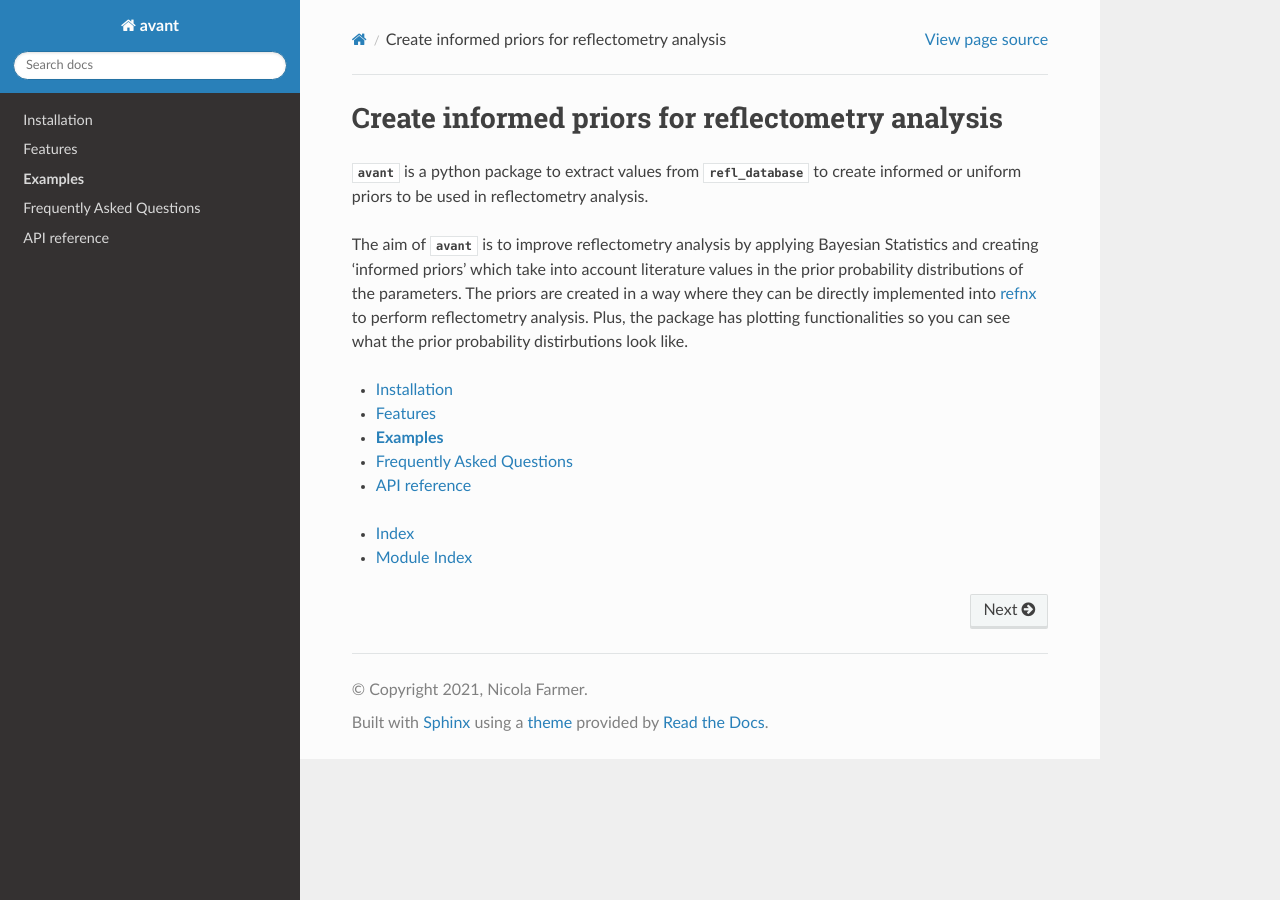
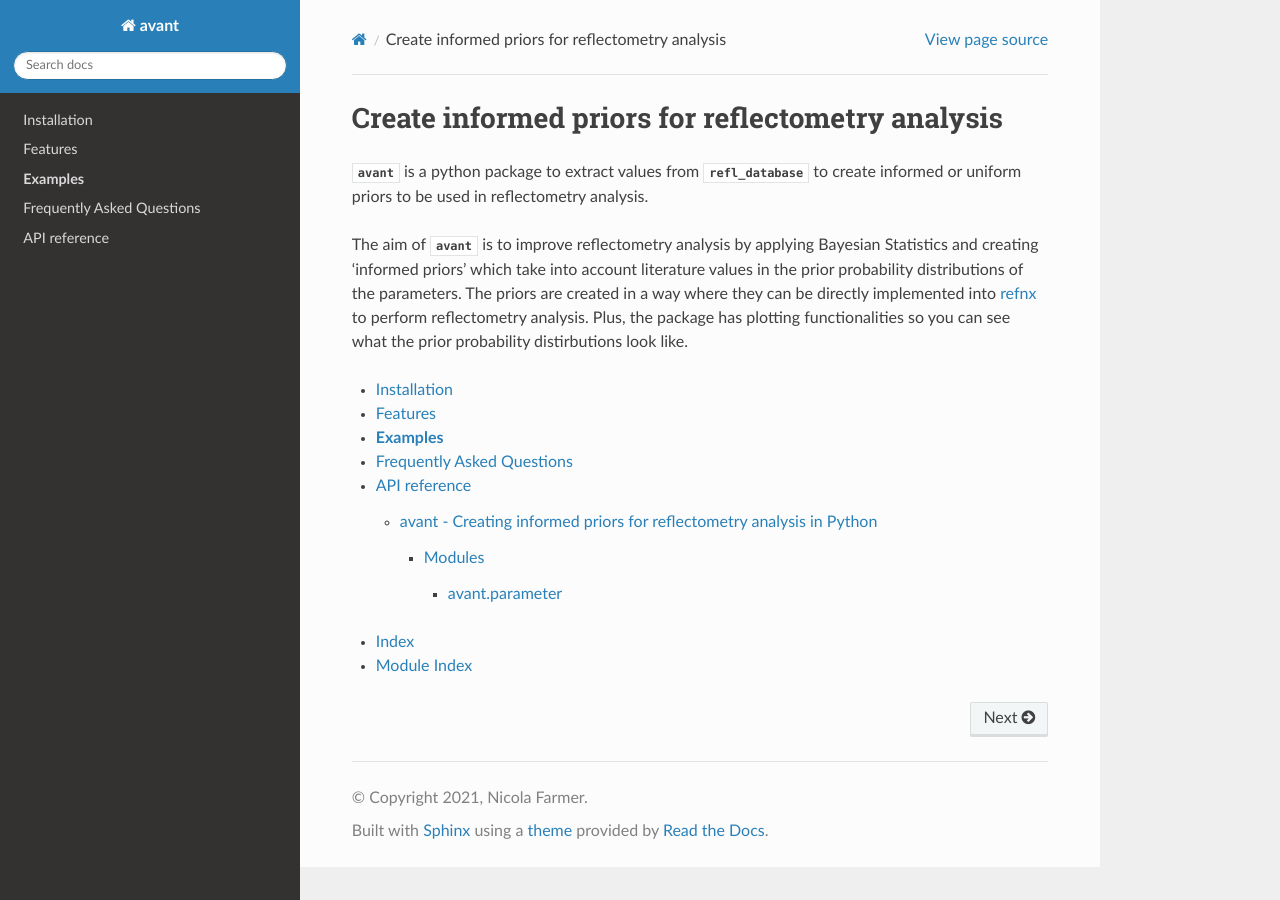
Before and after one commit to nf679/avant, a Sphinx documentation site: the page built from docs/source/index.rst, in a window 1280 px wide. Built offline with Sphinx 7.4.7 and the Read the Docs theme 2.0.0, drawn with Linux system fonts in a browser that asks for light colours; formulas are drawn with MathJax 3; pages that are not in the unit, such as notebooks, are missing from menus.

Commit message:
Update and rename refl_package.rst to avant.rst

```diff
--- a/docs/source/refl_package.rst
+++ b/docs/source/avant.rst
@@ -1,4 +1,4 @@
-refl_package - Creating informed priors for reflectometry analysis in Python
+avant - Creating informed priors for reflectometry analysis in Python
 =============================================================================
 
 Modules
@@ -6,4 +6,4 @@
 
 .. toctree::
 
-   refl_package.parameter
+   avant.parameter
```
